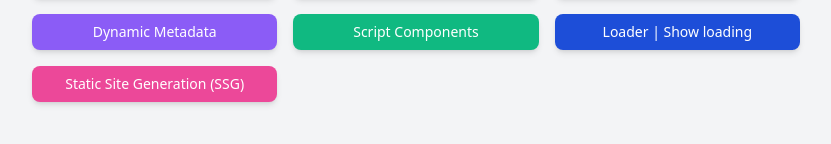
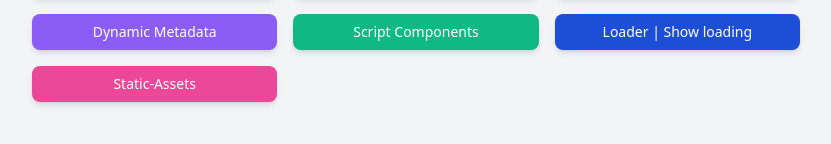
Before and after one commit to ZohaibArshad45/NextJS-Basic-to-advance, a Next.js app: page / in a window 1280 px wide. Shown: the part 342-486 px from the top of the page, without its empty margins (224-1055 px from the left). Built offline with nearby package versions, Linux system fonts and the light colour scheme.

Commit message:
Static-Assets

```diff
--- a/src/app/Learn-Static-Site-Generation-(SSG)/page.jsx
+++ b/src/app/Static-Assets/page.jsx
@@ -1,7 +1,7 @@
 import Image from 'next/image';
 import React from 'react';
 
-const StaticSiteGeneration = () => {
+const StaticAssets = () => {
   const codeString = `
   import Image from 'next/image';
   import React from 'react';
@@ -84,4 +84,4 @@ const StaticSiteGeneration = () => {
   );
 };
 
-export default StaticSiteGeneration;
+export default StaticAssets;
--- a/src/app/page.jsx
+++ b/src/app/page.jsx
@@ -79,8 +79,8 @@ export default function Home() {
           Loader | Show loading
         </Button>
 
-        <Button onClick={() => navLink('/Learn-Static-Site-Generation-(SSG)')} className="bg-pink-500 hover:bg-pink-700 text-white py-3 px-6 rounded-lg shadow-md transition">
-          Static Site Generation (SSG)
+        <Button onClick={() => navLink('/Static-Assets')} className="bg-pink-500 hover:bg-pink-700 text-white py-3 px-6 rounded-lg shadow-md transition">
+        Static-Assets
         </Button>
 
       </div>
```
